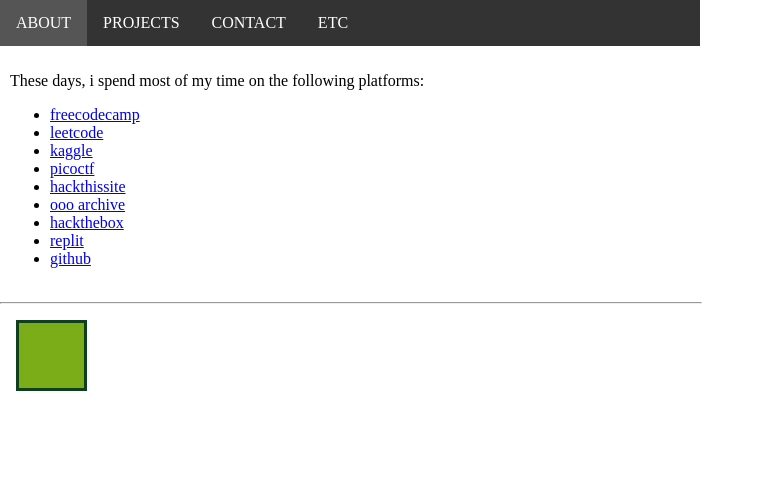
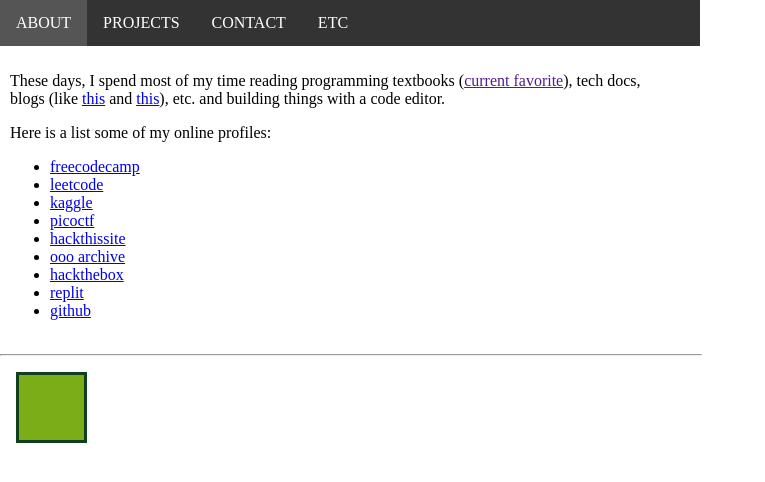
Before and after one commit to alegremrvn/alegremrvn.github.io, a plain HTML site: page index.html in a window 1280 px wide. Shown: the whole page, without its empty margins (0-765 px from the left). Drawn offline with Linux system fonts and the light colour scheme.

Commit message:
content update and fixed markup for code readability

```diff
--- a/index.html
+++ b/index.html
@@ -1,8 +1,9 @@
 <!DOCTYPE html>
-<html>
+<html lang="en">
+
 <head>
+  <title>About | alegremrvn</title>
   <meta charset="utf-8">
-    <title>About | alegremrvn</title>
   <meta name="viewport" content="width=device-width, initial-scale=1.0">
   <style>
     body {
@@ -17,10 +18,15 @@
       width: 700px;
     }
 
+    p {
+      max-width: 650px;
+    }
+
     hr {
       width: 700px;
       margin-left: 0;
     }
+
 
     /* NAVBAR */
     #nav-ul {
@@ -61,6 +67,7 @@
     }
   </style>
 </head>
+
 <body>
   <nav>
     <ul id="nav-ul">
@@ -70,8 +77,12 @@
       <li class="nav-li"><a id="etc-btn" href="/etc">ETC</a></li>
     </ul>
   </nav>
+
   <main>
-      <p>These days, i spend most of my time on the following platforms:</p>
+    <p>These days, I spend most of my time reading programming textbooks (<a href="">current favorite</a>), tech docs,
+      blogs (like <a href="https://www.rogerschank.com/">this</a> and <a href="https://www.schneier.com/">this</a>),
+      etc. and building things with a code editor.</p>
+    <p>Here is a list some of my online profiles:</p>
     <ul>
       <li><a href="https://www.freecodecamp.org/alegremrvn" target="_blank">freecodecamp</a></li>
       <li><a href="https://leetcode.com/alegremrvn/" target="_blank">leetcode</a></li>
@@ -84,9 +95,12 @@
       <li><a href="https://github.com/alegremrvn" target="_blank">github</a></li>
     </ul>
   </main>
+
   <hr>
+
   <footer>
     <div id="turtle"></div>
   </footer>
 </body>
+
 </html>
```
Also changed, not shown: 404.html (+4 -1 lines). Lines whose indentation alone changed are shown as unchanged.
